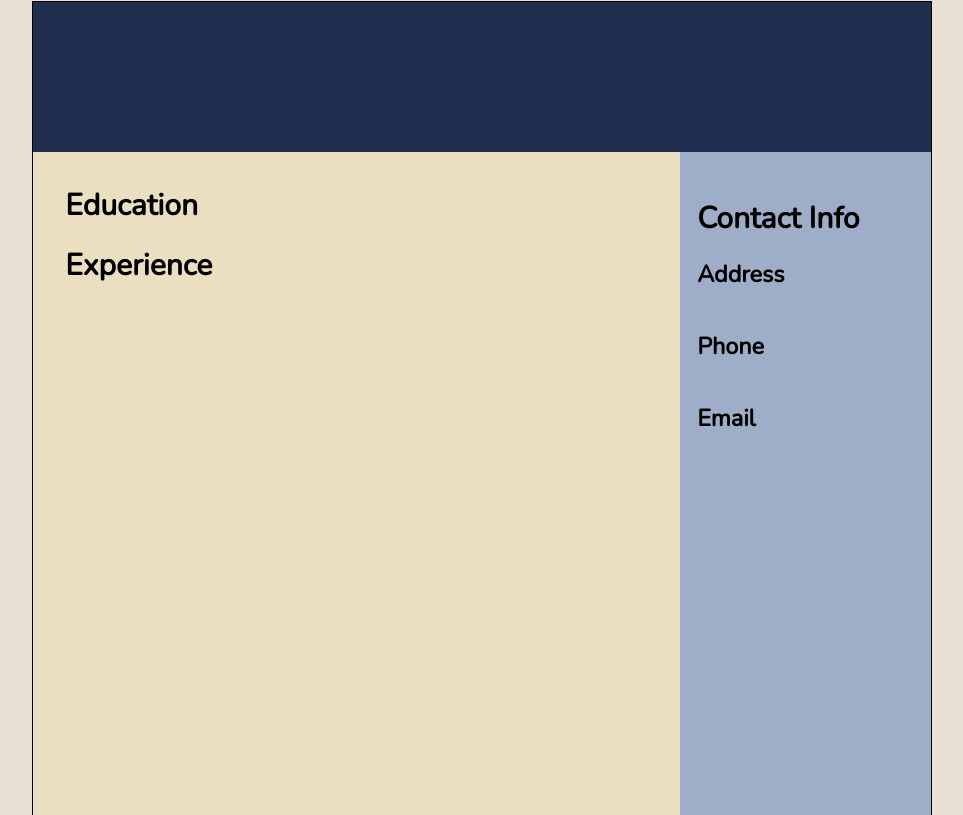
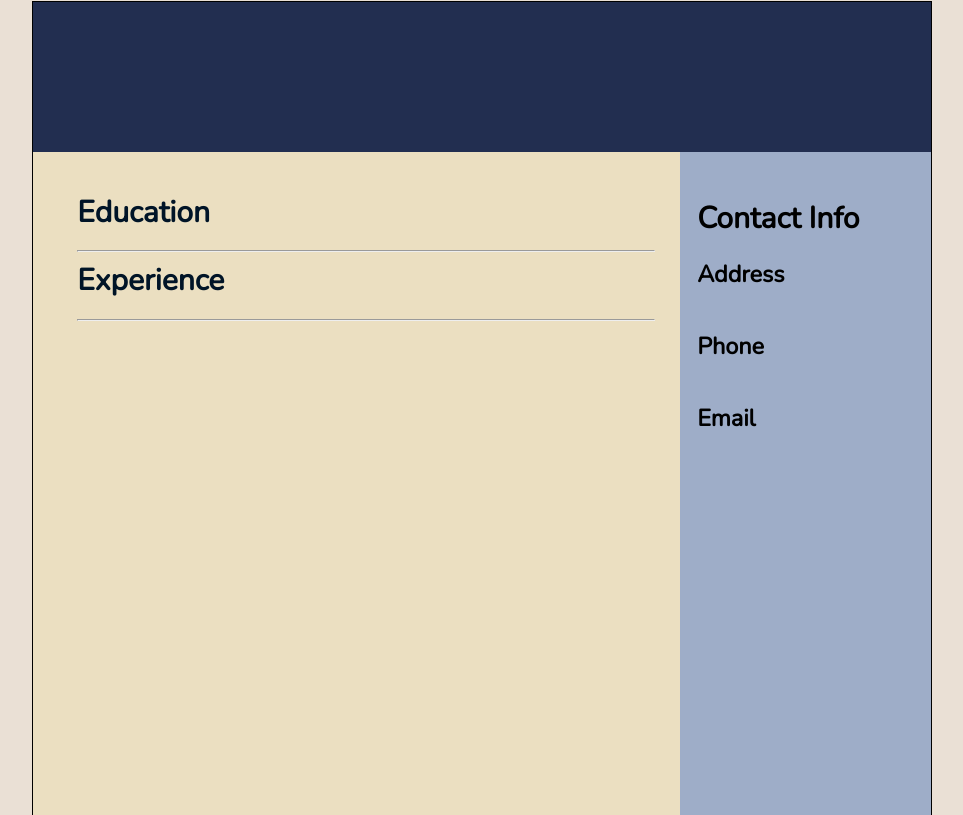
Before and after one commit to ArjunSaili1/ResumeGenerator, a React (Create React App) app: page / in a window 1280 px wide. Shown: the part 1625-2440 px from the top of the page, without its empty margins (158-1121 px from the left). Built offline with nearby package versions, Linux system fonts and the light colour scheme; the HTML template or start-up script is replaced by a standard one.

Commit message:
Update styling for preview sections

```diff
--- a/src/components/ResumePreview/ResumePreviewSections/EduSectionPreview.js
+++ b/src/components/ResumePreview/ResumePreviewSections/EduSectionPreview.js
@@ -4,16 +4,19 @@ class EduSectionPreview extends Component{
 
     render(){
         return(
-            <div>
-                <h2>Education</h2>
+            <div className="preview-section">
+                <h2 className="section-title">Education</h2>
+                <hr></hr>
                 {
                     Object.keys(this.props.info).map((section)=>{
                         return(
-                            <div key={section} className="preview-section">
-                                <h5>{this.props.info[section].programName}</h5>
-                                <h5>{this.props.info[section].schoolName}</h5>
-                                <h5>{this.props.info[section].gpa}</h5>
-                                <h5>{this.props.info[section].fromYear} - {this.props.info[section].toYear}</h5>
+                            <div className="preview-section-fields" key={section}>
+                                <h5 className="date-fields">{this.props.info[section].fromYear} - {this.props.info[section].toYear}</h5>
+                                <div className="info-fields">
+                                    <h3>{this.props.info[section].programName}</h3>
+                                    <h5>{this.props.info[section].schoolName}</h5>
+                                    <h6>{this.props.info[section].gpa} GPA</h6>
+                                </div>
                             </div>
                         )
                     })
--- a/src/components/ResumePreview/ResumePreviewSections/ExpSectionPreview.js
+++ b/src/components/ResumePreview/ResumePreviewSections/ExpSectionPreview.js
@@ -4,16 +4,20 @@ class ExpPreviewSection extends Component{
 
     render(){
         return(
-            <div>
-                <h2>Experience</h2>
+            <div className="preview-section">
+                <h2 className="section-title">Experience</h2>
+                <hr></hr>
                 {
                     Object.keys(this.props.info).map((section)=>{
+                        console.log(this.props.info[section])
                         return(
-                            <div key={section} className="preview-section">
-                                <h5>{this.props.info[section].position}</h5>
-                                <h5>{this.props.info[section].company}</h5>
-                                <h5>{this.props.info[section].expLocation}</h5>
-                                <h5>{this.props.info[section].fromYear} - {this.props.info[section].toYear}</h5>
+                            <div className="preview-section-fields" key={section}>
+                                <h5 className="date-fields">{this.props.info[section].fromYear} - {this.props.info[section].toYear}</h5>
+                                <div className="info-fields">
+                                    <h3>{this.props.info[section].position}</h3>
+                                    <h5>{this.props.info[section].company}</h5>
+                                    <h6>{this.props.info[section].expLocation}</h6>
+                                </div>
                             </div>
                         )
                     })
--- a/src/index.css
+++ b/src/index.css
@@ -126,7 +126,7 @@ body{
 }
 
 .resume-preview-main{
-    padding: 2% 2% 2% 5%;
+    padding: 5% 2% 2% 5%;
     width: 100%;
     background-color: rgb(235, 223, 193);
 }
@@ -153,3 +153,27 @@ body{
 .sidebar-title{
     margin: 0 0 25px 0;
 }
+
+.preview-section{
+    margin: 2%
+}
+
+.preview-section-fields{
+    padding: 2% 0;
+    margin-bottom: 5%;
+    display: grid;
+    gap: 5%;
+    grid-template-columns: 20% 80%;
+    grid-template-areas: "date info";
+}
+
+.date-fields{
+    margin: 0;
+    grid-area: date;
+}
+
+
+.info-fields > *{
+    grid-area: info;
+    margin: 0 0 2% 0;
+}
```
